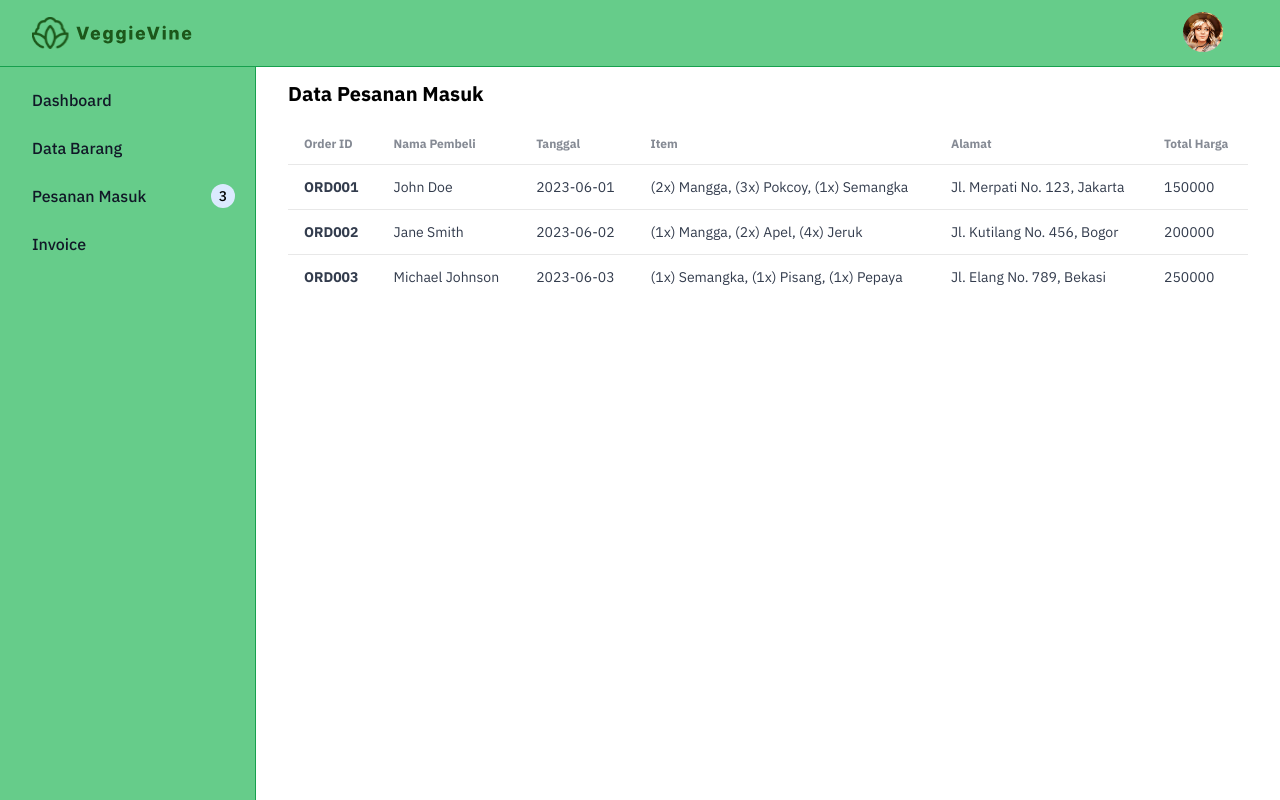
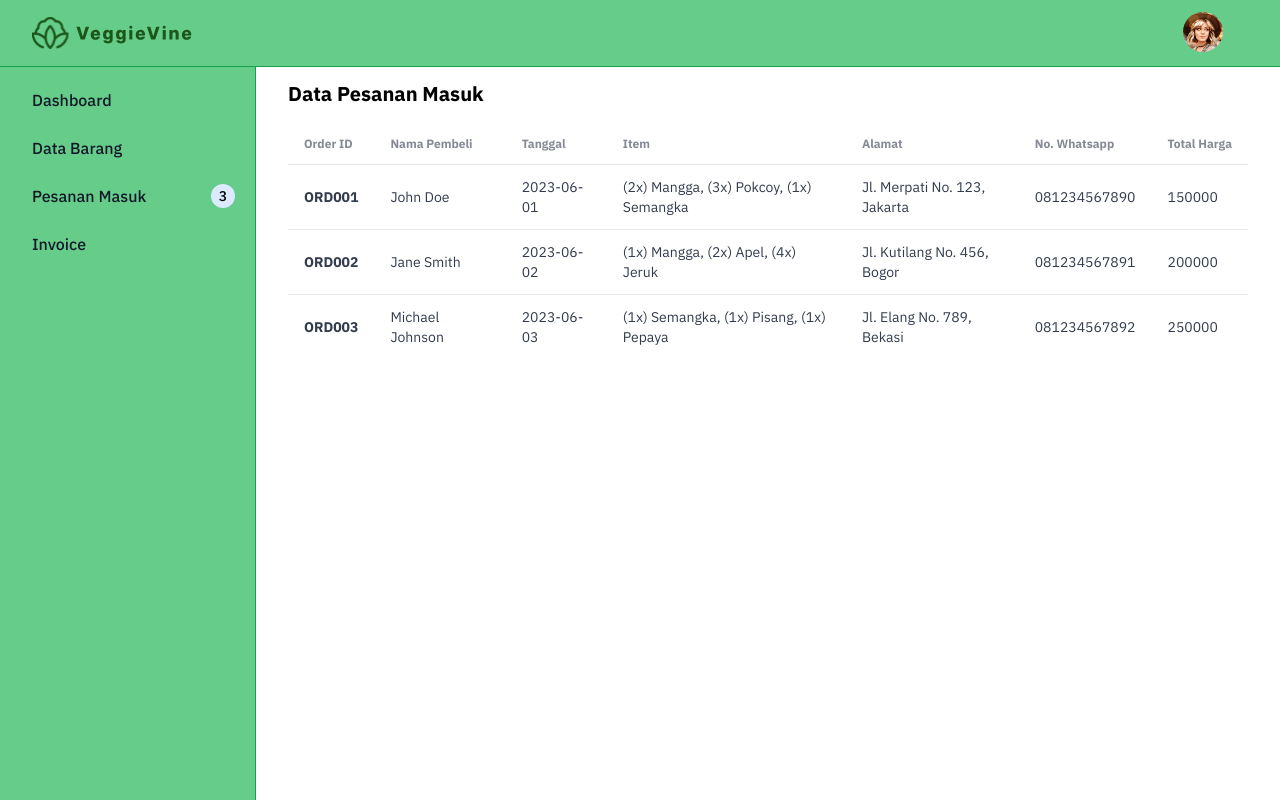
Before and after one commit to VeggieVine/frontend, a Next.js app: page /admin/orders in a window 1280 px wide. Built offline with nearby package versions, Linux system fonts and the light colour scheme; no server answers.

Commit message:
feat: Add phone number to orders table

```diff
--- a/src/app/admin/orders/__components__/Table.jsx
+++ b/src/app/admin/orders/__components__/Table.jsx
@@ -9,6 +9,7 @@ const Table = ({ data }) => {
                         <td>Tanggal</td>
                         <td>Item</td>
                         <td>Alamat</td>
+                        <td>No. Whatsapp</td>
                         <td>Total Harga</td>
                     </tr>
                 </thead>
@@ -20,6 +21,7 @@ const Table = ({ data }) => {
                             <td>{order.date}</td>
                             <td>{order.item}</td>
                             <td>{order.address}</td>
+                            <td>{order.phoneNumber}</td>
                             <td>{order.totalPrice}</td>
                         </tr>
                     ))}
--- a/src/app/admin/orders/page.jsx
+++ b/src/app/admin/orders/page.jsx
@@ -12,6 +12,7 @@ export default async function AdminOrdersPage() {
             date: "2023-06-01",
             item: "(2x) Mangga, (3x) Pokcoy, (1x) Semangka",
             address: "Jl. Merpati No. 123, Jakarta",
+            phoneNumber: "081234567890",
             totalPrice: 150000,
         },
         {
@@ -20,6 +21,7 @@ export default async function AdminOrdersPage() {
             date: "2023-06-02",
             item: "(1x) Mangga, (2x) Apel, (4x) Jeruk",
             address: "Jl. Kutilang No. 456, Bogor",
+            phoneNumber: "081234567891",
             totalPrice: 200000,
         },
         {
@@ -28,6 +30,7 @@ export default async function AdminOrdersPage() {
             date: "2023-06-03",
             item: "(1x) Semangka, (1x) Pisang, (1x) Pepaya",
             address: "Jl. Elang No. 789, Bekasi",
+            phoneNumber: "081234567892",
             totalPrice: 250000,
         },
     ]
```
